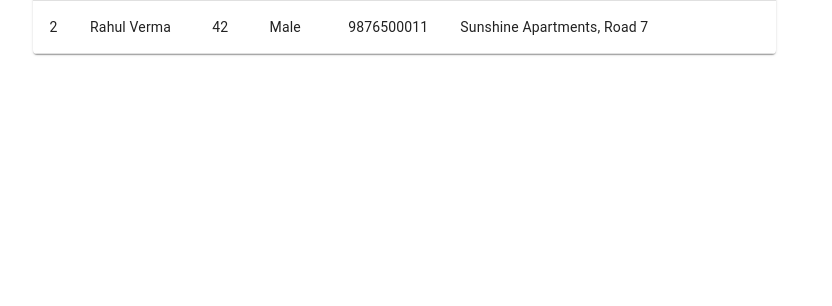
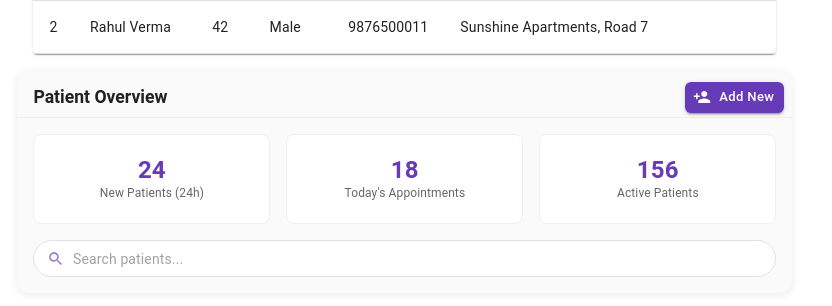
Before and after one commit to aditipatil0315/doctor_crm, a React (Vite) app: page / in a window 1280 px wide. Shown: the part 1710-2016 px from the top of the page, without its empty margins (229-1061 px from the left). Before the commit the page ends 1796 px from the top, so only its background shows below. Built offline with nearby package versions, Linux system fonts and the light colour scheme; some icons are missing.

Commit message:
patient card added

```diff
--- a/src/App.jsx
+++ b/src/App.jsx
@@ -62,6 +62,9 @@ const appointmentsData = [
 // PATIENT LIST
 import PatientList from './components/Patient_comp/PatientList/PatientList';
 
+// ADD PATIENT CARD
+import PatientStatsCard from './components/Patient_comp/AddPatientCard/PatientStatsCard';
+
 
 const samplePatients = [
   {
@@ -124,7 +127,16 @@ function App() {
     {/* PATIENT LIST  */}
     <div style={{ padding: "1rem" }}>
       <PatientList patients={samplePatients} />
+
+
+       {/* ADD PATIENT CARD */}
+    <PatientStatsCard/>
+
+
     </div>
+
+
+
 
 
     </div>
--- /dev/null
+++ b/src/components/Patient_comp/AddPatientCard/PatientStatsCard.jsx
@@ -0,0 +1,218 @@
+// import React from "react";
+// import {
+//   Box,
+//   Button,
+//   Typography,
+//   TextField,
+//   Grid,
+//   useMediaQuery,
+//   useTheme,
+//   Card,
+//   CardContent,
+// } from "@mui/material";
+// import AddIcon from "@mui/icons-material/Add";
+
+// const AddPatientCard = () => {
+//   const theme = useTheme();
+//   const isMobile = useMediaQuery(theme.breakpoints.down("sm"));
+
+//   const stats = [
+//     { label: "New Patients (24h)", value: 12 },
+//     { label: "Today’s Patients", value: 8 },
+//     { label: "Upcoming Appointments", value: 5 },
+//   ];
+
+//   return (
+//     <Card
+//       sx={{
+//         width: { xs: "90vw", sm: "70vw", md: "40vw", lg: "30vw" },
+//         margin: "auto",
+//         mt: 4,
+//         borderRadius: 3,
+//         boxShadow: 3,
+//         display: "flex",
+//         flexDirection: "column",
+//         justifyContent: "space-between",
+//       }}
+//     >
+//       <Box sx={{ display: "flex", justifyContent: "flex-end", p: 2 }}>
+//         <Button
+//           variant="contained"
+//           color="primary"
+//           startIcon={<AddIcon />}
+//           sx={{ textTransform: "none", fontWeight: 600 }}
+//         >
+//           Add Patient
+//         </Button>
+//       </Box>
+
+//       <CardContent>
+//         <Typography variant="h6" fontWeight={600} mb={2}>
+//           Patient Stats
+//         </Typography>
+//         <Grid container spacing={2}>
+//           {stats.map((stat, index) => (
+//             <Grid item xs={12} sm={6} key={index}>
+//               <Box
+//                 sx={{
+//                   backgroundColor: "#f5f5f5",
+//                   borderRadius: 2,
+//                   p: 2,
+//                   textAlign: "center",
+//                 }}
+//               >
+//                 <Typography variant="subtitle1" fontWeight={500}>
+//                   {stat.label}
+//                 </Typography>
+//                 <Typography variant="h6" fontWeight={700} color="primary">
+//                   {stat.value}
+//                 </Typography>
+//               </Box>
+//             </Grid>
+//           ))}
+//         </Grid>
+//       </CardContent>
+
+//       <Box sx={{ p: 2, textAlign: "center" }}>
+//         <TextField
+//           fullWidth={isMobile}
+//           size="small"
+//           placeholder="Search Patients..."
+//           sx={{
+//             width: { xs: "100%", sm: "60%" },
+//           }}
+//         />
+//       </Box>
+//     </Card>
+//   );
+// };
+
+// export default AddPatientCard;
+
+
+import React from 'react';
+import {
+  Card,
+  CardHeader,
+  CardContent,
+  Typography,
+  Button,
+  TextField,
+  InputAdornment,
+  Grid,
+  Box
+} from '@mui/material';
+import { PersonAdd, Search } from '@mui/icons-material';
+
+const PatientCard = () => {
+  const stats = [
+    { value: 24, label: 'New Patients (24h)' },
+    { value: 18, label: "Today's Appointments" },
+    { value: 156, label: 'Active Patients' },
+  ];
+
+  return (
+    <Card sx={{
+      width: 'auto',
+      minWidth: 300,
+      borderRadius: '12px',
+      boxShadow: '0 2px 8px rgba(0,0,0,0.08)',
+      border: 'none',
+      bgcolor: '#fafafa'
+    }}>
+      <CardHeader
+        title="Patient Overview"
+        titleTypographyProps={{
+          fontSize: '1.1rem',
+          fontWeight: 600,
+          color: 'text.primary'
+        }}
+        action={
+          <Button
+            variant="contained"
+            size="small"
+            startIcon={<PersonAdd />}
+            sx={{
+              borderRadius: '6px',
+              textTransform: 'none',
+              bgcolor: '#673ab7',
+              '&:hover': { bgcolor: '#5e35b1' }
+            }}
+          >
+            Add New
+          </Button>
+        }
+        sx={{
+          p: 2,
+          pb: 1,
+          borderBottom: '1px solid #eee'
+        }}
+      />
+
+      <CardContent sx={{ p: 2 }}>
+        <Grid container spacing={2} justifyContent="space-between">
+          {stats.map((stat, index) => (
+            <Grid item key={index} sx={{ flex: 1, minWidth: 100 }}>
+              <Box sx={{
+                display: 'flex',
+                flexDirection: 'column',
+                alignItems: 'center',
+                justifyContent: 'center',
+                p: 1.5,
+                height: '90px',
+                bgcolor: 'white',
+                borderRadius: '8px',
+                border: '1px solid #f0f0f0'
+              }}>
+                <Typography sx={{
+                  fontWeight: 700,
+                  fontSize: '1.5rem',
+                  color: '#673ab7',
+                  lineHeight: 1
+                }}>
+                  {stat.value}
+                </Typography>
+                <Typography sx={{
+                  fontSize: '0.75rem',
+                  color: 'text.secondary',
+                  textAlign: 'center',
+                  mt: 0.5,
+                  lineHeight: 1.2
+                }}>
+                  {stat.label}
+                </Typography>
+              </Box>
+            </Grid>
+          ))}
+        </Grid>
+      </CardContent>
+
+      <Box sx={{ p: 2, pt: 0 }}>
+        <TextField
+          placeholder="Search patients..."
+          variant="outlined"
+          size="small"
+          fullWidth
+          sx={{
+            '& .MuiOutlinedInput-root': {
+              borderRadius: '20px',
+              bgcolor: 'white',
+              fontSize: '0.875rem',
+              '& fieldset': { borderColor: '#e0e0e0' },
+              '&:hover fieldset': { borderColor: '#b39ddb' },
+            }
+          }}
+          InputProps={{
+            startAdornment: (
+              <InputAdornment position="start">
+                <Search sx={{ color: '#9575cd', fontSize: '1.1rem' }} />
+              </InputAdornment>
+            ),
+          }}
+        />
+      </Box>
+    </Card>
+  );
+};
+
+export default PatientCard;
```
Also changed, not shown: src/components/Patient_comp/AddPatientCard/AddPatientCard.css (added).
